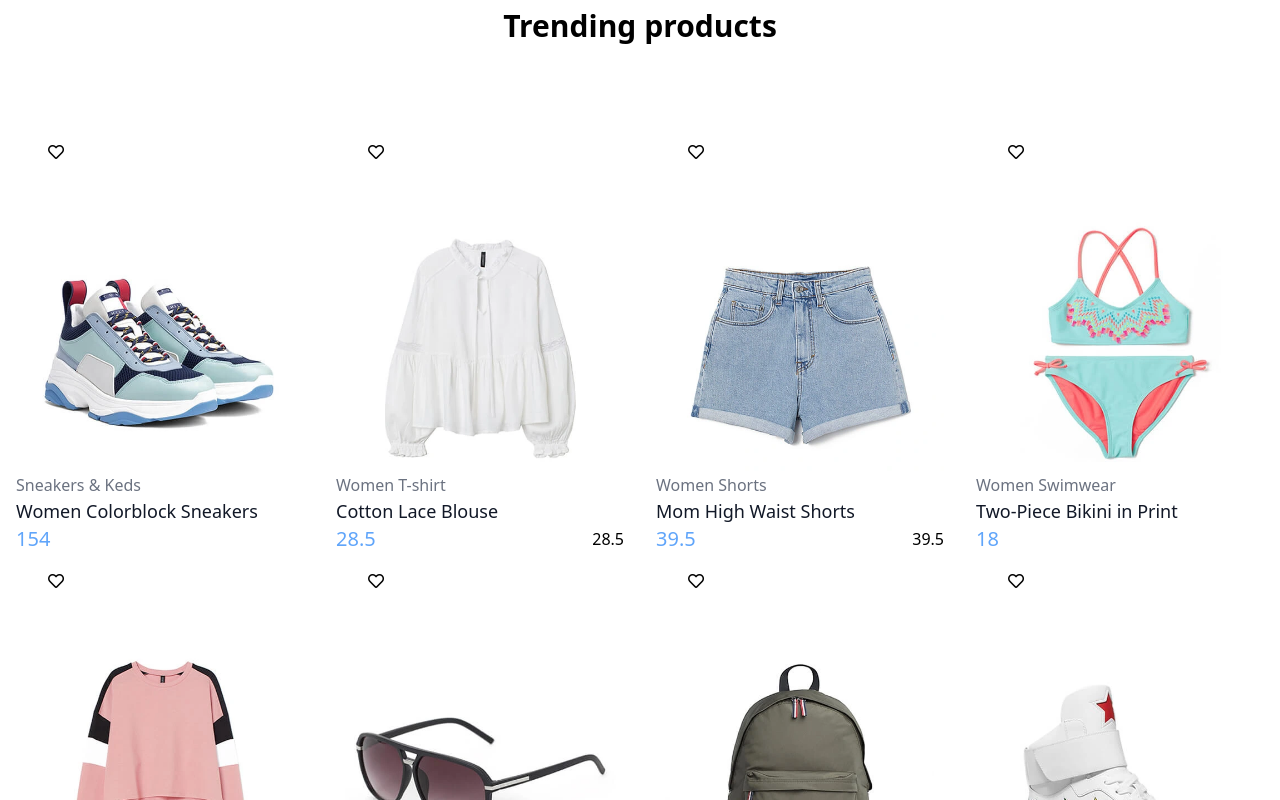
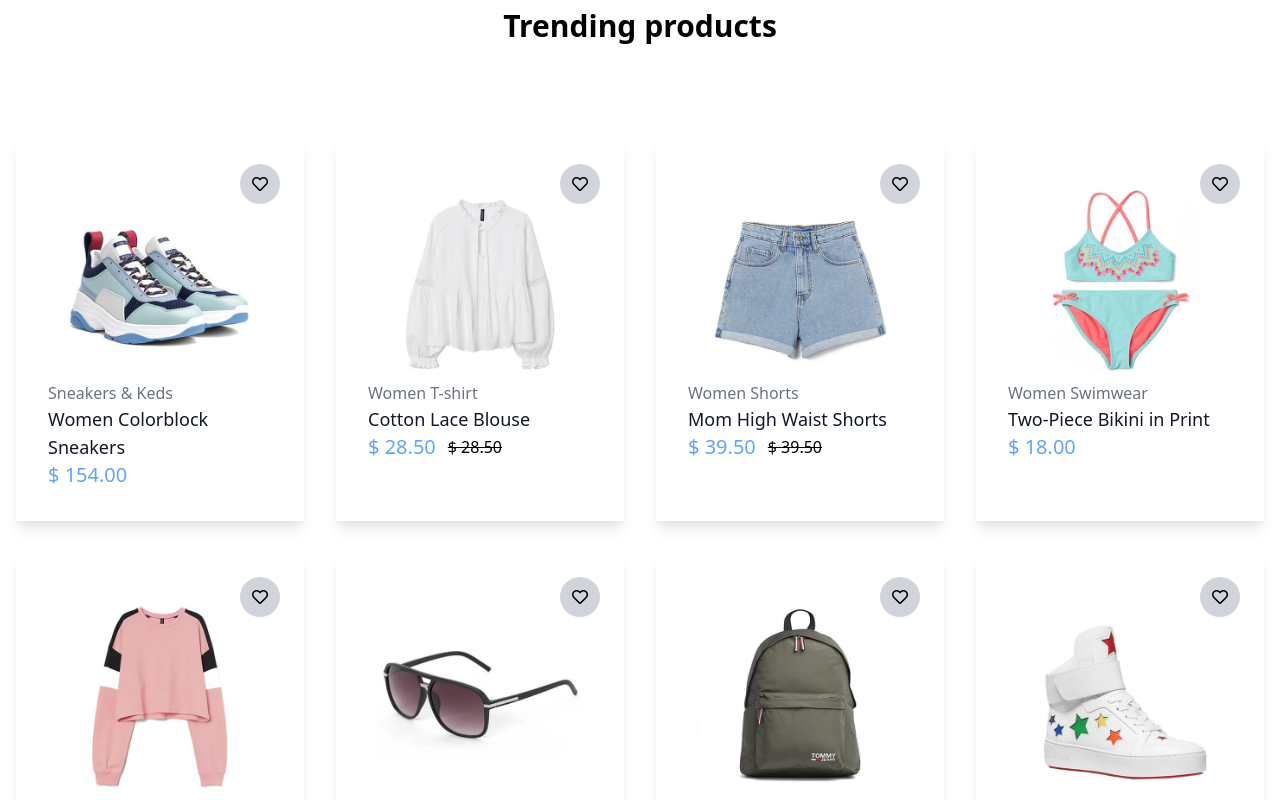
Before and after one commit to BisiDavi/e-stores, a Next.js app: page / in a window 1280 px wide. Shown: the part 1040-1840 px from the top of the page. Built offline with nearby package versions, Linux system fonts and the light colour scheme.

Commit message:
product updated

```diff
--- a/components/Product.tsx
+++ b/components/Product.tsx
@@ -11,8 +11,8 @@ interface ProductProps {
 }
 export default function Product({ product }: ProductProps) {
     return (
-        <div className="product flex flex-col mx-4">
-            <span className="bg-white rounded-full p-4 h-20 w-20">
+        <div className="product flex flex-col m-4 p-8 relative shadow-lg">
+            <span className="bg-gray-300 rounded-full p-4 h-10 w-10 flex justify-center items-center absolute right-6 top-6">
                 <i className="far fa-heart mx-4"></i>
             </span>
             <img src={product.img} alt={product.name} />
@@ -21,12 +21,14 @@ export default function Product({ product }: ProductProps) {
                 <h3 className="text-gray-900 text-lg text-loose">
                     {product.name}
                 </h3>
-                <span className="flex justify-between items-center">
+                <span className="flex justify-start items-center">
                     <h6 className="text-blue-400 text-xl mr-3">
-                        {product.price}
+                        $ {product.price.toFixed(2)}
                     </h6>
                     {product.oldPrice && (
-                        <h6 className="text-line-through">{product.price}</h6>
+                        <h6 className="line-through">
+                            $ {product.price.toFixed(2)}
+                        </h6>
                     )}
                 </span>
             </div>
```
